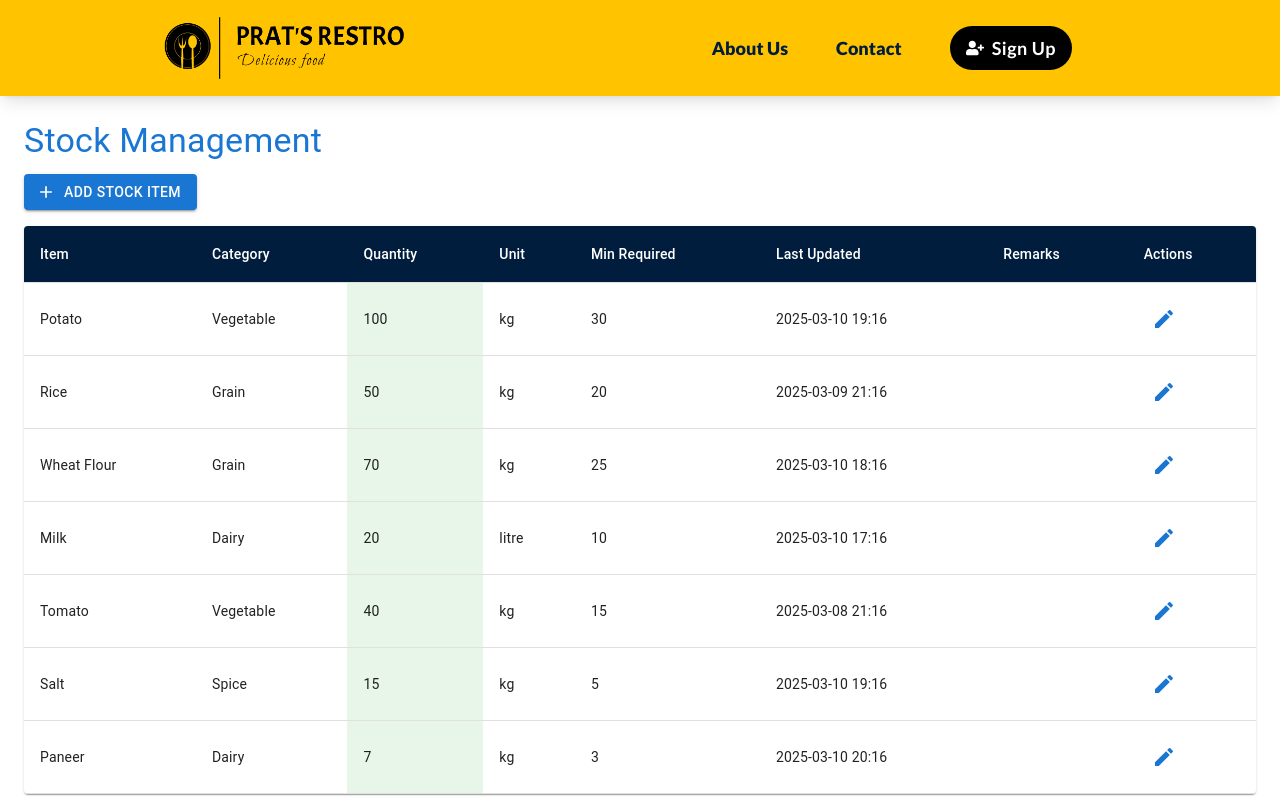
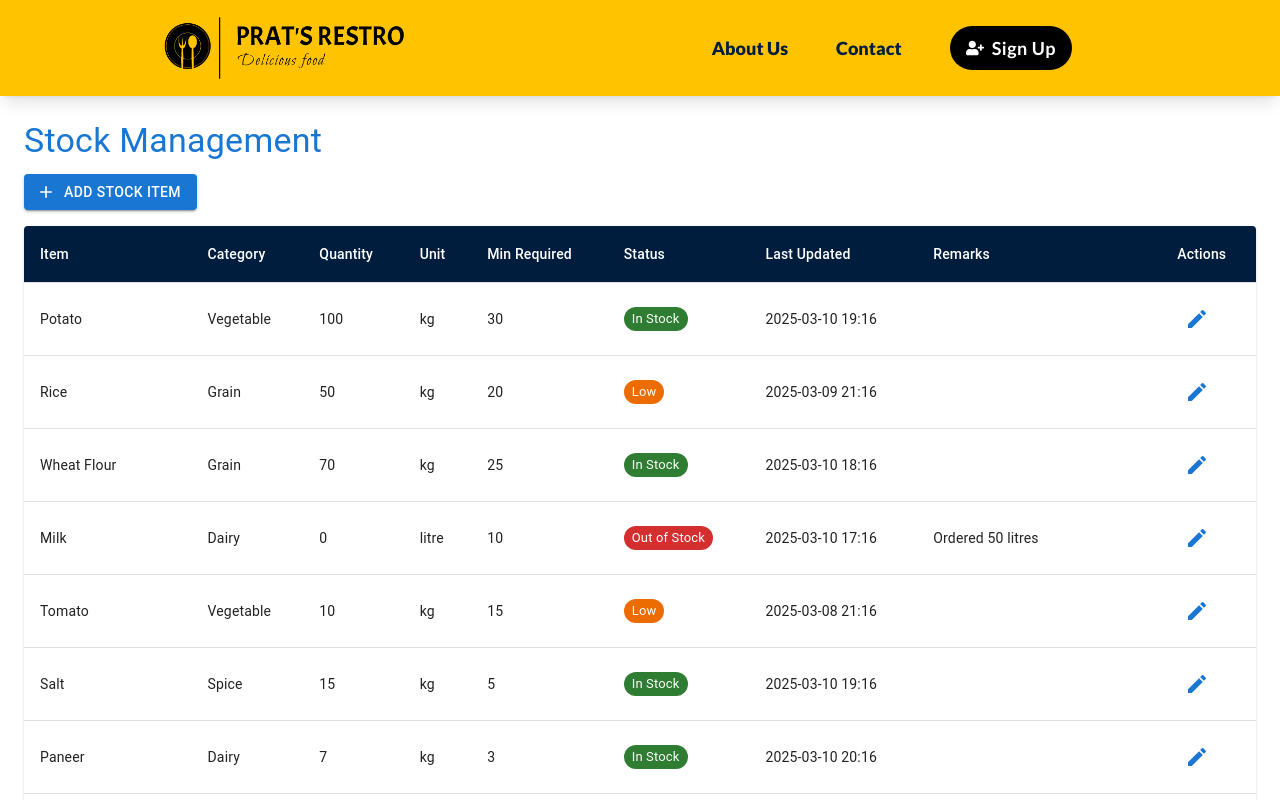
Before and after one commit to pratibhasingh47/Restro_Management_System, a React (Vite) app in the folder Frontend/: page /stock-management in a window 1280 px wide. Shown: the top 800 px of the page. Built offline with nearby package versions, Linux system fonts and the light colour scheme.

Commit message:
Add status management to StockManagement component

```diff
--- a/Frontend/src/components/StockManagement.tsx
+++ b/Frontend/src/components/StockManagement.tsx
@@ -2,14 +2,14 @@ import React, { useState } from "react";
 import {
   Box, Typography, Paper, Table, TableBody, TableCell,
   TableContainer, TableHead, TableRow, Button, IconButton, Dialog,
-  DialogTitle, DialogContent, DialogActions, TextField, MenuItem, Select, InputLabel, FormControl
+  DialogTitle, DialogContent, DialogActions, TextField, MenuItem, Select, InputLabel, FormControl, Chip
 } from "@mui/material";
 import AddIcon from "@mui/icons-material/Add";
 import EditIcon from "@mui/icons-material/Edit";
 import dayjs, { Dayjs } from "dayjs";
 
-// Type definitions for stock items
 type Category = "Vegetable" | "Grain" | "Dairy" | "Spice" | "Other";
+type StockStatus = "In Stock" | "Low" | "Out of Stock" | "Ordered";
 type StockItem = {
   id: string;
   name: string;
@@ -19,25 +19,40 @@ type StockItem = {
   lastUpdated: Dayjs;
   minRequired: number;
   remarks?: string;
+  status: StockStatus;
 };
 
 const initialStock: StockItem[] = [
-  { id: "1", name: "Potato", quantity: 100, unit: "kg", category: "Vegetable", lastUpdated: dayjs().subtract(2, "hour"), minRequired: 30 },
-  { id: "2", name: "Rice", quantity: 50, unit: "kg", category: "Grain", lastUpdated: dayjs().subtract(1, "day"), minRequired: 20 },
-  { id: "3", name: "Wheat Flour", quantity: 70, unit: "kg", category: "Grain", lastUpdated: dayjs().subtract(3, "hour"), minRequired: 25 },
-  { id: "4", name: "Milk", quantity: 20, unit: "litre", category: "Dairy", lastUpdated: dayjs().subtract(4, "hour"), minRequired: 10 },
-  { id: "5", name: "Tomato", quantity: 40, unit: "kg", category: "Vegetable", lastUpdated: dayjs().subtract(2, "day"), minRequired: 15 },
-  { id: "6", name: "Salt", quantity: 15, unit: "kg", category: "Spice", lastUpdated: dayjs().subtract(2, "hour"), minRequired: 5 },
-  { id: "7", name: "Paneer", quantity: 7, unit: "kg", category: "Dairy", lastUpdated: dayjs().subtract(1, "hour"), minRequired: 3 },
+  { id: "1", name: "Potato", quantity: 100, unit: "kg", category: "Vegetable", lastUpdated: dayjs().subtract(2, "hour"), minRequired: 30, status: "In Stock" },
+  { id: "2", name: "Rice", quantity: 50, unit: "kg", category: "Grain", lastUpdated: dayjs().subtract(1, "day"), minRequired: 20, status: "Low" },
+  { id: "3", name: "Wheat Flour", quantity: 70, unit: "kg", category: "Grain", lastUpdated: dayjs().subtract(3, "hour"), minRequired: 25, status: "In Stock" },
+  { id: "4", name: "Milk", quantity: 0, unit: "litre", category: "Dairy", lastUpdated: dayjs().subtract(4, "hour"), minRequired: 10, status: "Out of Stock", remarks: "Ordered 50 litres" },
+  { id: "5", name: "Tomato", quantity: 10, unit: "kg", category: "Vegetable", lastUpdated: dayjs().subtract(2, "day"), minRequired: 15, status: "Low" },
+  { id: "6", name: "Salt", quantity: 15, unit: "kg", category: "Spice", lastUpdated: dayjs().subtract(2, "hour"), minRequired: 5, status: "In Stock" },
+  { id: "7", name: "Paneer", quantity: 7, unit: "kg", category: "Dairy", lastUpdated: dayjs().subtract(1, "hour"), minRequired: 3, status: "In Stock" },
+  { id: "8", name: "Onion", quantity: 80, unit: "kg", category: "Vegetable", lastUpdated: dayjs().subtract(10, "hour"), minRequired: 25, status: "In Stock" },
+  { id: "9", name: "Sugar", quantity: 25, unit: "kg", category: "Other", lastUpdated: dayjs().subtract(5, "hour"), minRequired: 15, status: "In Stock" },
+  { id: "10", name: "Red Chilli Powder", quantity: 2, unit: "kg", category: "Spice", lastUpdated: dayjs().subtract(1, "day"), minRequired: 2, status: "Low" },
+  { id: "11", name: "Cabbage", quantity: 0, unit: "kg", category: "Vegetable", lastUpdated: dayjs().subtract(2, "hour"), minRequired: 10, status: "Out of Stock" },
+  { id: "12", name: "Curd", quantity: 5, unit: "kg", category: "Dairy", lastUpdated: dayjs().subtract(7, "hour"), minRequired: 5, status: "Low" },
+  { id: "13", name: "Maida", quantity: 12, unit: "kg", category: "Grain", lastUpdated: dayjs().subtract(3, "hour"), minRequired: 10, status: "In Stock" },
+  { id: "14", name: "Black Pepper", quantity: 1, unit: "kg", category: "Spice", lastUpdated: dayjs().subtract(6, "hour"), minRequired: 2, status: "Low" },
+  { id: "15", name: "Carrot", quantity: 22, unit: "kg", category: "Vegetable", lastUpdated: dayjs().subtract(4, "hour"), minRequired: 20, status: "In Stock" },
+  { id: "16", name: "Oil", quantity: 0, unit: "litre", category: "Other", lastUpdated: dayjs().subtract(1, "day"), minRequired: 10, status: "Ordered", remarks: "Expected delivery tomorrow" },
+  { id: "17", name: "Green Peas", quantity: 5, unit: "kg", category: "Vegetable", lastUpdated: dayjs().subtract(11, "hour"), minRequired: 10, status: "Out of Stock" },
+  { id: "18", name: "Butter", quantity: 4, unit: "kg", category: "Dairy", lastUpdated: dayjs().subtract(10, "hour"), minRequired: 3, status: "In Stock" },
+  { id: "19", name: "Turmeric", quantity: 1, unit: "kg", category: "Spice", lastUpdated: dayjs().subtract(9, "hour"), minRequired: 1, status: "Low" },
+  { id: "20", name: "Moong Dal", quantity: 19, unit: "kg", category: "Grain", lastUpdated: dayjs().subtract(7, "hour"), minRequired: 10, status: "In Stock" }
 ];
 
 const categoryOptions: Category[] = ["Vegetable", "Grain", "Dairy", "Spice", "Other"];
+const statusOptions: StockStatus[] = ["In Stock", "Low", "Out of Stock", "Ordered"];
 
-// Color for quantity based on minimum required
-const getQuantityCellColor = (quantity: number, minRequired: number) => {
-  if (quantity <= minRequired) return "#ffebee"; // Light red
-  if (quantity <= minRequired * 1.5) return "#fffde7"; // Light yellow
-  return "#e8f5e9"; // Light green
+const statusColor: Record<StockStatus, "success" | "warning" | "error" | "info"> = {
+  "In Stock": "success",
+  "Low": "warning",
+  "Out of Stock": "error",
+  "Ordered": "info"
 };
 
 const StockManagement: React.FC = () => {
@@ -50,7 +65,8 @@ const StockManagement: React.FC = () => {
     unit: "",
     category: "Vegetable",
     minRequired: 0,
-    remarks: ""
+    remarks: "",
+    status: "In Stock"
   });
 
   const handleOpen = (item?: StockItem, idx?: number) => {
@@ -62,7 +78,8 @@ const StockManagement: React.FC = () => {
         unit: item.unit,
         category: item.category,
         minRequired: item.minRequired,
-        remarks: item.remarks || ""
+        remarks: item.remarks || "",
+        status: item.status
       });
     } else {
       setEditIndex(null);
@@ -72,7 +89,8 @@ const StockManagement: React.FC = () => {
         unit: "",
         category: "Vegetable",
         minRequired: 0,
-        remarks: ""
+        remarks: "",
+        status: "In Stock"
       });
     }
     setModalOpen(true);
@@ -100,6 +118,14 @@ const StockManagement: React.FC = () => {
     setForm((prev) => ({
       ...prev,
       [name as string]: value as Category
+    }));
+  };
+
+  const handleStatusChange = (event: React.ChangeEvent<{ name?: string; value: unknown }>) => {
+    const { name, value } = event.target;
+    setForm((prev) => ({
+      ...prev,
+      [name as string]: value as StockStatus
     }));
   };
 
@@ -154,6 +180,7 @@ const StockManagement: React.FC = () => {
               <TableCell sx={{ color: "white" }}>Quantity</TableCell>
               <TableCell sx={{ color: "white" }}>Unit</TableCell>
               <TableCell sx={{ color: "white" }}>Min Required</TableCell>
+              <TableCell sx={{ color: "white" }}>Status</TableCell>
               <TableCell sx={{ color: "white" }}>Last Updated</TableCell>
               <TableCell sx={{ color: "white" }}>Remarks</TableCell>
               <TableCell sx={{ color: "white" }}>Actions</TableCell>
@@ -164,11 +191,16 @@ const StockManagement: React.FC = () => {
               <TableRow key={item.id}>
                 <TableCell>{item.name}</TableCell>
                 <TableCell>{item.category}</TableCell>
-                <TableCell sx={{ background: getQuantityCellColor(item.quantity, item.minRequired) }}>
-                  {item.quantity}
-                </TableCell>
+                <TableCell>{item.quantity}</TableCell>
                 <TableCell>{item.unit}</TableCell>
                 <TableCell>{item.minRequired}</TableCell>
+                <TableCell>
+                  <Chip
+                    label={item.status}
+                    color={statusColor[item.status]}
+                    size="small"
+                  />
+                </TableCell>
                 <TableCell>{item.lastUpdated.format("YYYY-MM-DD HH:mm")}</TableCell>
                 <TableCell>{item.remarks}</TableCell>
                 <TableCell>
@@ -245,6 +277,19 @@ const StockManagement: React.FC = () => {
             type="number"
             inputProps={{ min: 0 }}
           />
+          <FormControl fullWidth margin="dense">
+            <InputLabel>Status</InputLabel>
+            <Select
+              name="status"
+              value={form.status}
+              label="Status"
+            //   onChange={handleStatusChange}
+            >
+              {statusOptions.map(option => (
+                <MenuItem value={option} key={option}>{option}</MenuItem>
+              ))}
+            </Select>
+          </FormControl>
           <TextField
             label="Remarks"
             name="remarks"
```
